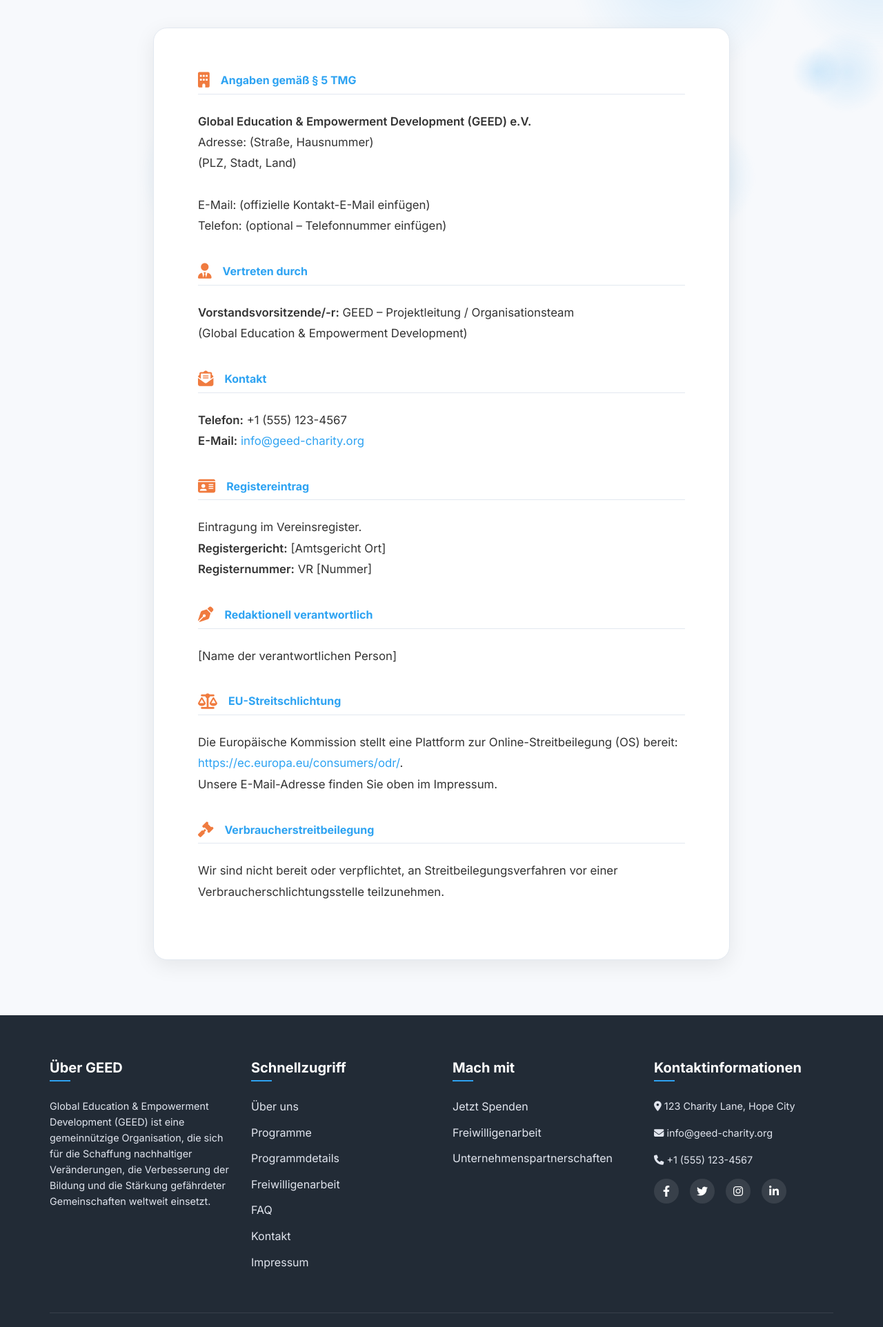
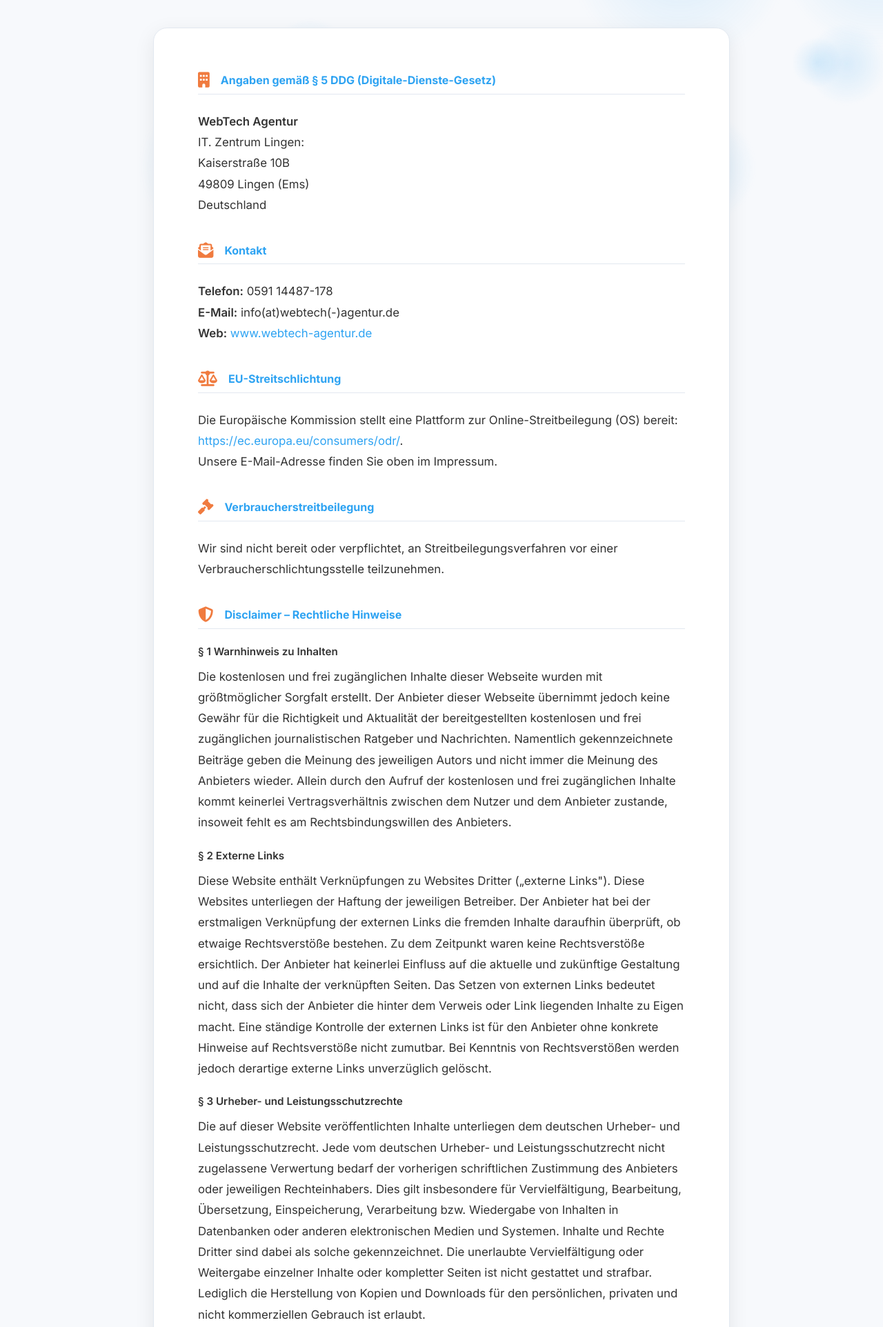
Before and after one commit to WebTech-Agentur/GEED---WebTech, a website: page impressum.html in a window 1280 px wide. Shown: the part 371-2295 px from the top of the page at 69% size. Drawn offline with Linux system fonts and the light colour scheme.

Commit message:
Update impressum.html

```diff
--- a/impressum.html
+++ b/impressum.html
@@ -1,6 +1,5 @@
 <!DOCTYPE html>
 <html lang="de">
-
 <head>
     <meta charset="UTF-8">
     <meta name="viewport" content="width=device-width, initial-scale=1.0">
@@ -24,13 +23,11 @@
             text-align: center;
             border-bottom: 1px solid var(--border-color);
         }
-
         .impressum-section {
             padding: 5rem 0;
             max-width: 900px;
             margin: 0 auto;
         }
-
         .impressum-content {
             background-color: var(--card-bg);
             padding: 4rem;
@@ -38,7 +35,6 @@
             box-shadow: var(--shadow);
             border: 1px solid var(--border-color);
         }
-
         .impressum-content h2 {
             color: var(--primary-color);
             margin-top: 2.5rem;
@@ -50,50 +46,56 @@
             border-bottom: 1px solid var(--border-color);
             padding-bottom: 0.5rem;
         }
-
         .impressum-content h2 i {
             font-size: 1.4rem;
             color: var(--accent-color);
         }
-
         .impressum-content h2:first-child {
             margin-top: 0;
         }
-
+        .impressum-content h3 {
+            margin-top: 1.5rem;
+            margin-bottom: 0.75rem;
+            font-size: 0.95rem;
+            font-weight: 600;
+            color: var(--text-color);
+        }
         .impressum-content p {
             line-height: 1.8;
             margin-bottom: 1.2rem;
             color: var(--text-color);
             font-size: 1.05rem;
         }
-
         .impressum-content strong {
             color: var(--text-color);
             font-weight: 600;
         }
-
         .impressum-content a {
             color: var(--primary-color);
             text-decoration: none;
             transition: color 0.3s ease;
         }
-
         .impressum-content a:hover {
             color: var(--accent-color);
             text-decoration: underline;
         }
+        .fictional-note {
+            margin-top: 3rem;
+            padding-top: 1.25rem;
+            border-top: 1px solid var(--border-color);
+            font-size: 0.75rem;
+            color: #b0b8c4;
+            line-height: 1.6;
+        }
     </style>
 </head>
-
 <body>
-
     <!-- Header -->
     <header id="header">
         <div class="container nav-container">
             <a href="index.html" class="logo">
                 <img src="images/logo-GEED.png" alt="GEED Foundation Logo">
             </a>
-
             <nav>
                 <ul id="nav-links">
                     <li><a href="index.html" data-i18n="nav_home">Startseite</a></li>
@@ -103,12 +105,10 @@
                     <li><a href="faq.html" data-i18n="nav_faq">FAQ</a></li>
                 </ul>
             </nav>
-
             <div class="nav-actions">
                 <button id="theme-toggle" class="theme-toggle" aria-label="Toggle Dark Mode">
                     <i class="fa-solid fa-moon"></i>
                 </button>
-
                 <!-- Language Switcher -->
                 <div class="lang-switcher" id="lang-switcher">
                     <button class="lang-btn" id="lang-btn">
@@ -139,9 +139,8 @@
     <!-- Page Header -->
     <section class="page-header fade-in">
         <div class="container">
-            <h1 data-i18n="page_title_impressum">Impressum</h1>
-            <p style="max-width: 700px; margin: 0 auto;" data-i18n="imp_hero_p">Rechtliche Informationen zur GEED
-                Organisation.</p>
+            <h1>Impressum</h1>
+            <p style="max-width: 700px; margin: 0 auto;">Rechtliche Informationen zur GEED Organisation.</p>
         </div>
     </section>
 
@@ -149,49 +148,52 @@
     <section class="impressum-section">
         <div class="container">
             <div class="impressum-content fade-in delay-100">
-                <h2><i class="fa-solid fa-building"></i> <span data-i18n="imp_sec1_h2">Angaben gemäß § 5 TMG</span></h2>
-                <p data-i18n="imp_sec1_p">
-                    <strong>Global Education & Empowerment Development (GEED) e.V.</strong><br>
-                    Adresse:Farnstr. 2, D-90480 Nürnberg<br>
-                    (PLZ, Stadt, Land)<br><br>
-                    E-Mail: (offizielle Kontakt-E-Mail einfügen)<br>
-                    Telefon: (optional – Telefonnummer einfügen)
+
+                <h2><i class="fa-solid fa-building"></i> Angaben gemäß § 5 DDG (Digitale-Dienste-Gesetz)</h2>
+                <p>
+                    <strong>WebTech Agentur</strong><br>
+                    IT. Zentrum Lingen:<br>
+                    Kaiserstraße 10B<br>
+                    49809 Lingen (Ems)<br>
+                    Deutschland
                 </p>
 
-                <h2><i class="fa-solid fa-user-tie"></i> <span data-i18n="imp_sec2_h2">Vertreten durch</span></h2>
-                <p data-i18n="imp_sec2_p"><strong>Vorstandsvorsitzende/-r:</strong> GEED – Projektleitung /
-                    Organisationsteam<br>
-                    (Global Education & Empowerment Development)</p>
-
-                <h2><i class="fa-solid fa-envelope-open-text"></i> <span data-i18n="imp_sec3_h2">Kontakt</span></h2>
-                <p data-i18n="imp_sec3_p">
-                    <strong>Telefon:</strong> +1 (555) 123-4567<br>
-                    <strong>E-Mail:</strong> <a href="mailto:info@geed-charity.org">info@geed-charity.org</a>
+                <h2><i class="fa-solid fa-envelope-open-text"></i> Kontakt</h2>
+                <p>
+                    <strong>Telefon:</strong> 0591 14487-178<br>
+                    <strong>E-Mail:</strong> info(at)webtech(-)agentur.de<br>
+                    <strong>Web:</strong> <a href="https://www.webtech-agentur.de" target="_blank" rel="noopener noreferrer">www.webtech-agentur.de</a>
                 </p>
 
-                <h2><i class="fa-solid fa-id-card"></i> <span data-i18n="imp_sec4_h2">Registereintrag</span></h2>
-                <p data-i18n="imp_sec4_p">
-                    Eintragung im Vereinsregister.<br>
-                    <strong>Registergericht:</strong> [Amtsgericht Ort]<br>
-                    <strong>Registernummer:</strong> VR [Nummer]
+                <h2><i class="fa-solid fa-scale-balanced"></i> EU-Streitschlichtung</h2>
+                <p>Die Europäische Kommission stellt eine Plattform zur Online-Streitbeilegung (OS) bereit:
+                    <a href="https://ec.europa.eu/consumers/odr/" target="_blank">https://ec.europa.eu/consumers/odr/</a>.<br>
+                    Unsere E-Mail-Adresse finden Sie oben im Impressum.</p>
+
+                <h2><i class="fa-solid fa-gavel"></i> Verbraucherstreitbeilegung</h2>
+                <p>Wir sind nicht bereit oder verpflichtet, an Streitbeilegungsverfahren vor einer
+                    Verbraucherschlichtungsstelle teilzunehmen.</p>
+
+                <h2><i class="fa-solid fa-shield-halved"></i> Disclaimer – Rechtliche Hinweise</h2>
+
+                <h3>§ 1 Warnhinweis zu Inhalten</h3>
+                <p>Die kostenlosen und frei zugänglichen Inhalte dieser Webseite wurden mit größtmöglicher Sorgfalt erstellt. Der Anbieter dieser Webseite übernimmt jedoch keine Gewähr für die Richtigkeit und Aktualität der bereitgestellten kostenlosen und frei zugänglichen journalistischen Ratgeber und Nachrichten. Namentlich gekennzeichnete Beiträge geben die Meinung des jeweiligen Autors und nicht immer die Meinung des Anbieters wieder. Allein durch den Aufruf der kostenlosen und frei zugänglichen Inhalte kommt keinerlei Vertragsverhältnis zwischen dem Nutzer und dem Anbieter zustande, insoweit fehlt es am Rechtsbindungswillen des Anbieters.</p>
+
+                <h3>§ 2 Externe Links</h3>
+                <p>Diese Website enthält Verknüpfungen zu Websites Dritter („externe Links"). Diese Websites unterliegen der Haftung der jeweiligen Betreiber. Der Anbieter hat bei der erstmaligen Verknüpfung der externen Links die fremden Inhalte daraufhin überprüft, ob etwaige Rechtsverstöße bestehen. Zu dem Zeitpunkt waren keine Rechtsverstöße ersichtlich. Der Anbieter hat keinerlei Einfluss auf die aktuelle und zukünftige Gestaltung und auf die Inhalte der verknüpften Seiten. Das Setzen von externen Links bedeutet nicht, dass sich der Anbieter die hinter dem Verweis oder Link liegenden Inhalte zu Eigen macht. Eine ständige Kontrolle der externen Links ist für den Anbieter ohne konkrete Hinweise auf Rechtsverstöße nicht zumutbar. Bei Kenntnis von Rechtsverstößen werden jedoch derartige externe Links unverzüglich gelöscht.</p>
+
+                <h3>§ 3 Urheber- und Leistungsschutzrechte</h3>
+                <p>Die auf dieser Website veröffentlichten Inhalte unterliegen dem deutschen Urheber- und Leistungsschutzrecht. Jede vom deutschen Urheber- und Leistungsschutzrecht nicht zugelassene Verwertung bedarf der vorherigen schriftlichen Zustimmung des Anbieters oder jeweiligen Rechteinhabers. Dies gilt insbesondere für Vervielfältigung, Bearbeitung, Übersetzung, Einspeicherung, Verarbeitung bzw. Wiedergabe von Inhalten in Datenbanken oder anderen elektronischen Medien und Systemen. Inhalte und Rechte Dritter sind dabei als solche gekennzeichnet. Die unerlaubte Vervielfältigung oder Weitergabe einzelner Inhalte oder kompletter Seiten ist nicht gestattet und strafbar. Lediglich die Herstellung von Kopien und Downloads für den persönlichen, privaten und nicht kommerziellen Gebrauch ist erlaubt.</p>
+                <p>Die Darstellung dieser Website in fremden Frames ist nur mit schriftlicher Erlaubnis zulässig.</p>
+
+                <h3>§ 4 Besondere Nutzungsbedingungen</h3>
+                <p>Soweit besondere Bedingungen für einzelne Nutzungen dieser Website von den vorgenannten Paragraphen abweichen, wird an entsprechender Stelle ausdrücklich darauf hingewiesen. In diesem Falle gelten im jeweiligen Einzelfall die besonderen Nutzungsbedingungen.</p>
+
+                <!-- Subtle fictional notice -->
+                <p class="fictional-note">
+                    Hinweis: Diese Website ist ein Demoprojekt und wurde ausschließlich zu Präsentationszwecken erstellt. Alle dargestellten Inhalte, Personen und Angaben sind fiktiver Natur.
                 </p>
 
-                <h2><i class="fa-solid fa-pen-nib"></i> <span data-i18n="imp_sec5_h2">Redaktionell verantwortlich</span>
-                </h2>
-                <p data-i18n="imp_sec5_p">[Name der verantwortlichen Person]</p>
-
-                <h2><i class="fa-solid fa-scale-balanced"></i> <span data-i18n="imp_sec6_h2">EU-Streitschlichtung</span>
-                </h2>
-                <p data-i18n="imp_sec6_p">Die Europäische Kommission stellt eine Plattform zur Online-Streitbeilegung
-                    (OS) bereit: <a href="https://ec.europa.eu/consumers/odr/"
-                        target="_blank">https://ec.europa.eu/consumers/odr/</a>.<br>
-                    Unsere E-Mail-Adresse finden Sie oben im Impressum.</p>
-
-                <h2><i class="fa-solid fa-gavel"></i> <span data-i18n="imp_sec7_h2">Verbraucherstreitbeilegung</span>
-                </h2>
-                <p data-i18n="imp_sec7_p">Wir sind nicht bereit oder verpflichtet, an Streitbeilegungsverfahren vor
-                    einer
-                    Verbraucherschlichtungsstelle teilzunehmen.</p>
             </div>
         </div>
     </section>
@@ -209,7 +211,6 @@
                 </div>
                 <div class="footer-col">
                     <h3 data-i18n="footer_links_title">Schnellzugriff</h3>
-                    <a>
                     <ul>
                         <li><a href="about.html" data-i18n="nav_about">Über uns</a></li>
                         <li><a href="programs.html" data-i18n="nav_programs">Unsere Projekte</a></li>
@@ -230,9 +231,10 @@
                 </div>
                 <div class="footer-col">
                     <h3 data-i18n="footer_contact_title">Kontaktinformationen</h3>
-                    <p><i class="fa-solid fa-location-dot"></i> 123 Charity Lane, Hope City</p>
-                    <p><i class="fa-solid fa-envelope"></i> info@geed-charity.org</p>
-                    <p><i class="fa-solid fa-phone"></i> +1 (555) 123-4567</p>
+                    <p><i class="fa-solid fa-location-dot"></i> Kaiserstraße 10B, 49809 Lingen (Ems)</p>
+                    <p><i class="fa-solid fa-envelope"></i> info(at)webtech(-)agentur.de</p>
+                    <p><i class="fa-solid fa-phone"></i> 0591 14487-178</p>
+                    <p><i class="fa-solid fa-globe"></i> <a href="https://www.webtech-agentur.de" target="_blank" rel="noopener noreferrer">www.webtech-agentur.de</a></p>
                     <div class="social-icons">
                         <a href="#"><i class="fa-brands fa-facebook-f"></i></a>
                         <a href="#"><i class="fa-brands fa-twitter"></i></a>
@@ -247,8 +249,6 @@
             </div>
         </div>
     </footer>
-
     <script src="script.js"></script>
 </body>
-
 </html>
```
Lines whose indentation alone changed are shown as unchanged.
